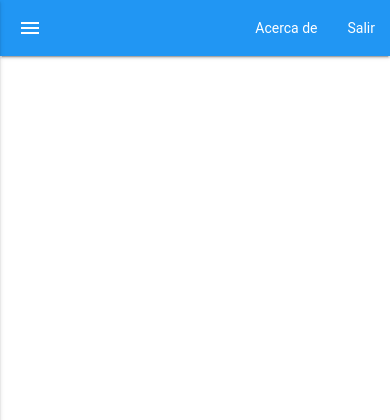
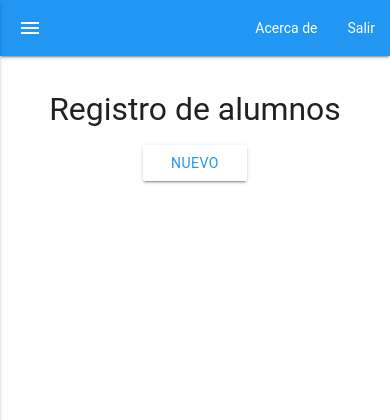
Before and after one commit to edoomm/proyecto-web, a PHP site: page /admin/alumnos.html in a window 390 px wide. Shown: the top 420 px of the page. Run offline with PHP 8.4, Linux system fonts and the light colour scheme; some libraries are stand-ins or nearby versions; some web fonts are replaced.

Commit message:
creacion de over-header para el dashboard

```diff
--- a/admin/alumnos.html
+++ b/admin/alumnos.html
@@ -66,6 +66,18 @@
             </div>
         </div>
 
+        <!-- Dashboard -->
+        <div class="container">
+            <div class="row header-dashboard-students">
+                <div class="col s12 m6 l6">
+                    <h4>Registro de alumnos</h4>
+                </div>
+                <div class="col s12 m6 l6 new-button-dashboard">
+                    <a class="waves-effect waves-light btn white blue-text">Nuevo</a>
+                </div>
+            </div>
+        </div>
+
     </main>
 
     <script>
--- a/css/admin.css
+++ b/css/admin.css
@@ -29,3 +29,19 @@ footer {
 .sidenav-buttons {
     padding-top: 10px;
 }
+
+.new-button-dashboard {
+    text-align: right;
+    margin-top: 15px;
+}
+
+@media only screen and (max-width : 600px) {
+    .new-button-dashboard,
+    .header-dashboard-students {
+        text-align: center;
+    }
+
+    .new-button-dashboard {
+        margin-top: 5px;
+    }
+}
```
